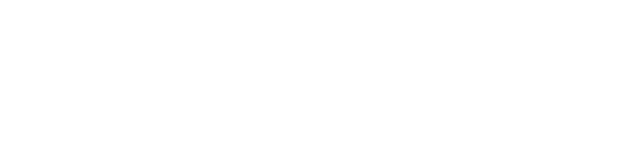
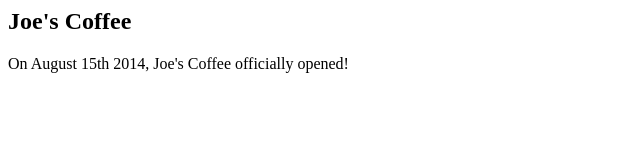
Before and after one commit to JamesDrysdale/coffee_shop, a plain HTML site: page index.html in a window 1280 px wide. Shown: the whole page, without its empty margins (0-640 px from the left). Drawn offline with Linux system fonts and the light colour scheme.

Commit message:
Header includes the title and intro paragraph

```diff
--- a/index.html
+++ b/index.html
@@ -8,7 +8,14 @@
     </head>
 
     <body>
-
+        <article>
+            <header>
+                <h1>Joe's Coffee</h1>
+            </header>
+            <p>
+                On August 15th 2014, Joe's Coffee officially opened!
+            </p>
+        </article>
 
 
     </body>
```
